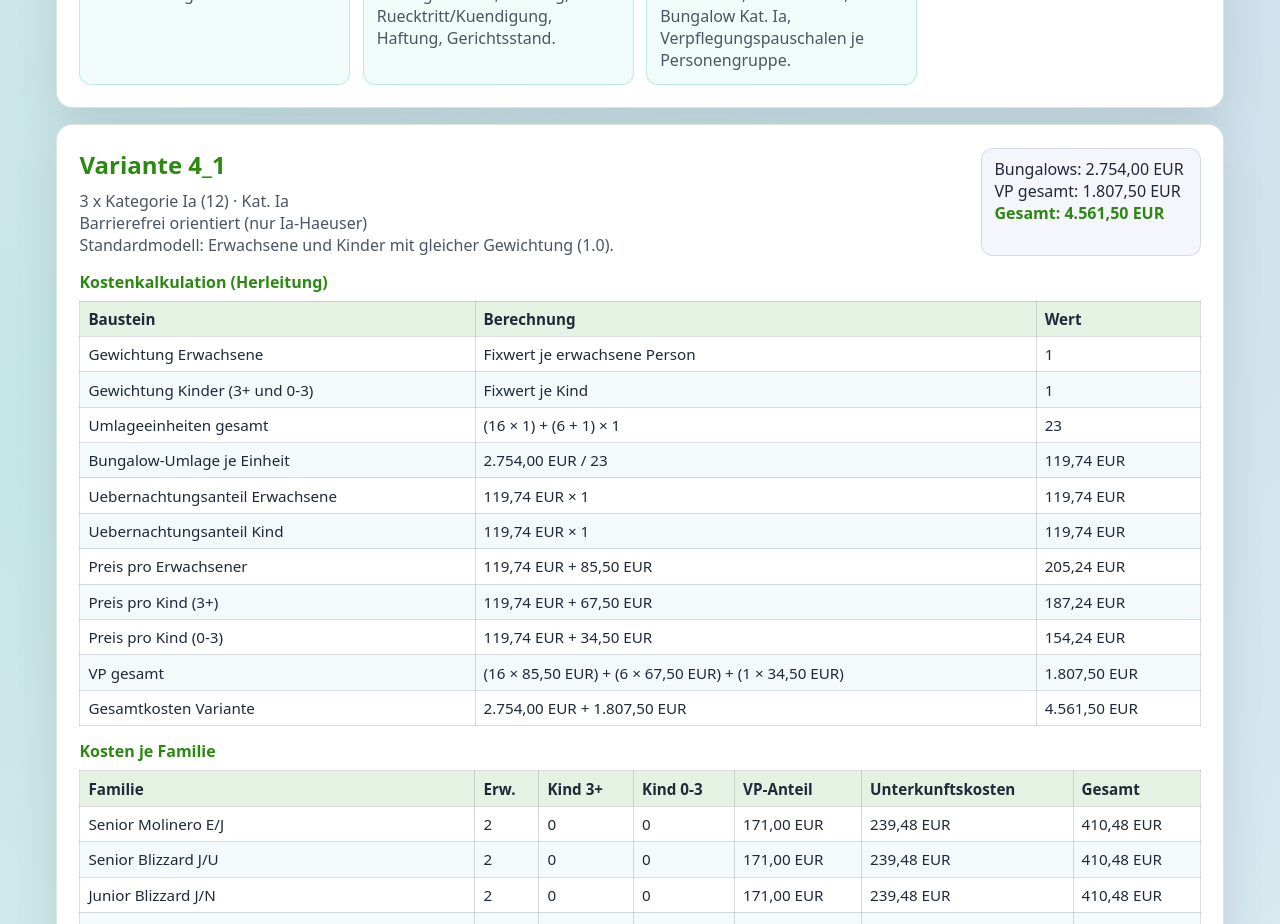
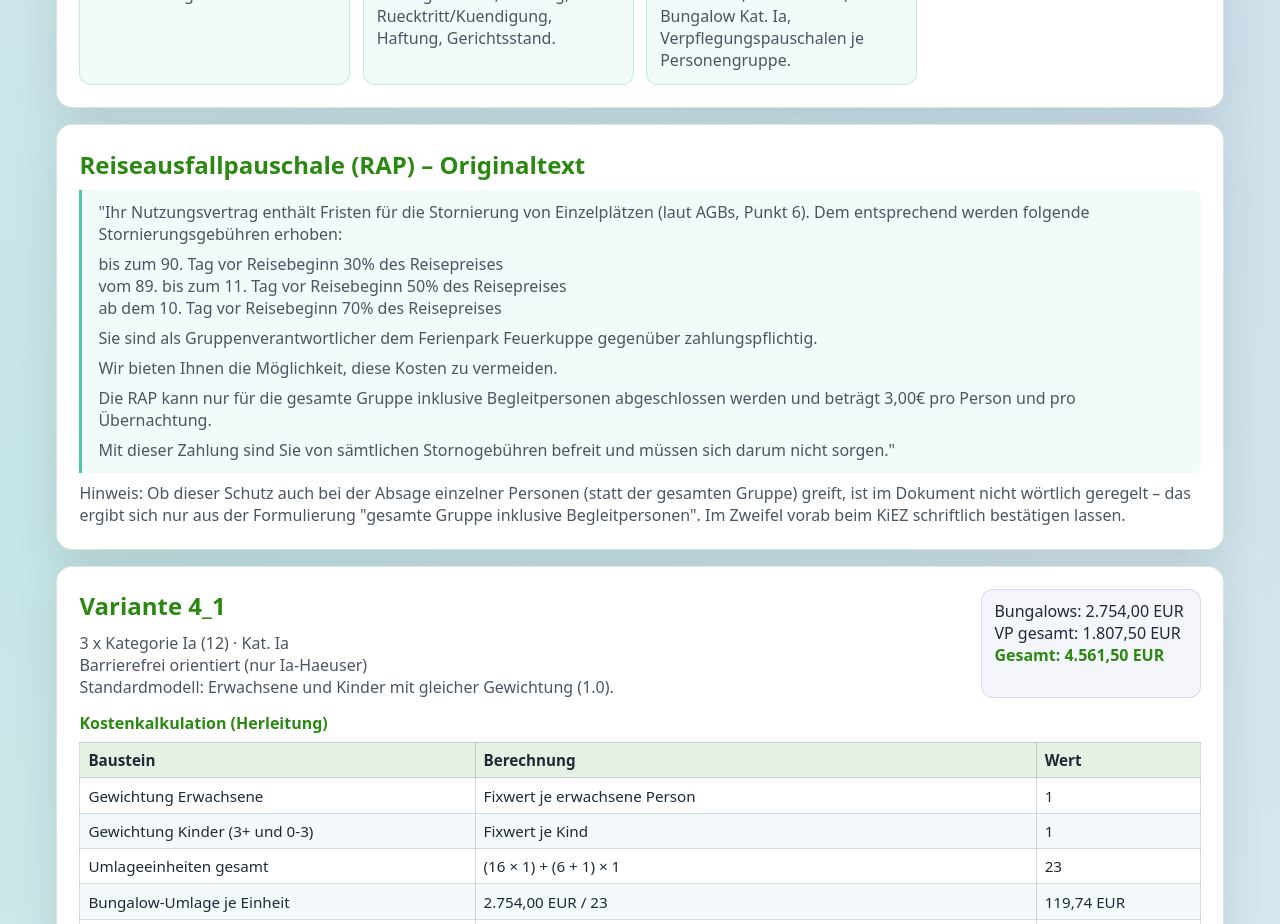
Before and after one commit to selfishlars/famtreff27, a React (Vite) app: page / in a window 1280 px wide. Shown: the part 820-1744 px from the top of the page. Built offline with nearby package versions, Linux system fonts and the light colour scheme.

Commit message:
feat: add RAP quote section to website
Include the original RAP wording so visitors can verify storno-fee and coverage claims directly against the source text.

```diff
--- a/src/App.tsx
+++ b/src/App.tsx
@@ -163,6 +163,40 @@ function App() {
             </article>
           ))}
         </div>
+      </section>
+
+      <section className="meta-card" aria-labelledby="rap-heading">
+        <h2 id="rap-heading">Reiseausfallpauschale (RAP) – Originaltext</h2>
+        <blockquote className="muted">
+          <p>
+            "Ihr Nutzungsvertrag enthält Fristen für die Stornierung von Einzelplätzen (laut AGBs,
+            Punkt 6). Dem entsprechend werden folgende Stornierungsgebühren erhoben:
+          </p>
+          <p>
+            bis zum 90. Tag vor Reisebeginn 30% des Reisepreises<br />
+            vom 89. bis zum 11. Tag vor Reisebeginn 50% des Reisepreises<br />
+            ab dem 10. Tag vor Reisebeginn 70% des Reisepreises
+          </p>
+          <p>
+            Sie sind als Gruppenverantwortlicher dem Ferienpark Feuerkuppe gegenüber
+            zahlungspflichtig.
+          </p>
+          <p>Wir bieten Ihnen die Möglichkeit, diese Kosten zu vermeiden.</p>
+          <p>
+            Die RAP kann nur für die gesamte Gruppe inklusive Begleitpersonen abgeschlossen
+            werden und beträgt 3,00€ pro Person und pro Übernachtung.
+          </p>
+          <p>
+            Mit dieser Zahlung sind Sie von sämtlichen Stornogebühren befreit und müssen sich
+            darum nicht sorgen."
+          </p>
+        </blockquote>
+        <p className="muted">
+          Hinweis: Ob dieser Schutz auch bei der Absage einzelner Personen (statt der gesamten
+          Gruppe) greift, ist im Dokument nicht wörtlich geregelt – das ergibt sich nur aus der
+          Formulierung "gesamte Gruppe inklusive Begleitpersonen". Im Zweifel vorab beim KiEZ
+          schriftlich bestätigen lassen.
+        </p>
       </section>
 
       {scenarios.map((scenario) => {
--- a/src/index.css
+++ b/src/index.css
@@ -125,6 +125,16 @@ body {
   color: var(--color-muted);
 }
 
+blockquote {
+  border-left: 3px solid var(--color-teal);
+  background: rgba(77, 198, 172, 0.08);
+  padding: 0.7rem 1rem;
+  margin: 0.6rem 0;
+  border-radius: 0 8px 8px 0;
+  display: grid;
+  gap: 0.5rem;
+}
+
 .table-wrap {
   overflow-x: auto;
   margin-top: 0.9rem;
```
